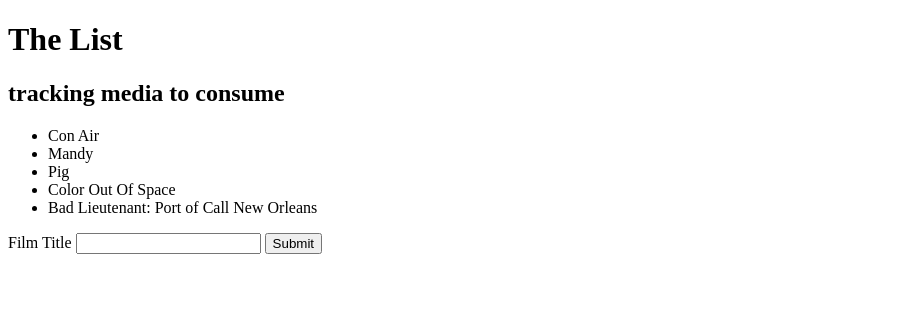
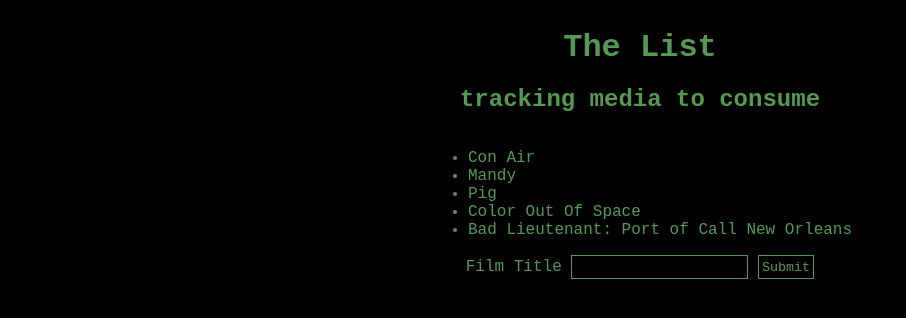
Before and after one commit to sarahhcodes/thelist, a Flask app: page / in a window 1280 px wide. Shown: the top 318 px of the page, without its empty margins (0-906 px from the left). Run offline with Flask 3, Linux system fonts and the light colour scheme.

Commit message:
adding css to template

```diff
--- a/app.py
+++ b/app.py
@@ -1,6 +1,13 @@
 from flask import Flask, render_template
+import apsw
 
 app = Flask(__name__)
+connection = apsw.Connection("list.db", flags=apsw.SQLITE_OPEN_READWRITE)
+
+# TO DO:
+# finalize template design
+# login
+# populate list
 
 @app.route("/")
 
--- /dev/null
+++ b/templates/style.css
@@ -0,0 +1,28 @@
+* {
+    font-family: 'Courier New', Courier, monospace;
+    background-color: #000;
+    color: #559955;
+}
+
+input, button {
+    border-style: solid;
+    border-color: #559955;
+    border-width: 1px;
+    padding: 0.25em;
+}
+
+.container {
+    display: flex;
+    flex-direction: column;
+    align-items: center;
+}
+
+.title {
+    display: flex;
+    flex-direction: column;
+    align-items: center;
+}
+
+h1 {
+    margin-bottom: 0;
+}
--- a/templates/tempdesign.html
+++ b/templates/tempdesign.html
@@ -3,11 +3,16 @@
 <head>
     <meta charset="UTF-8">
     <meta name="viewport" content="width=device-width, initial-scale=1.0">
+    <link rel="stylesheet" href="style.css">
     <title>The List: tracking media to consume</title>
 </head>
 <body>
+    <div class="container">
+        <div class="title">
             <h1>The List</h1>
             <h2>tracking media to consume</h2>
+        </div>
+        <div class="list">
             <ul>
                 <li>Con Air</li>
                 <li>Mandy</li>
@@ -15,10 +20,14 @@
                 <li>Color Out Of Space</li>
                 <li>Bad Lieutenant: Port of Call New Orleans</li>
             </ul>
+        </div>
+        <div class="form">
             <form>
                 <label for="title">Film Title</label>
                 <input type="text" id="title" name="title" />
                 <button type="submit" value="Submit">Submit</button>
             </form>
+        </div>
+    </div>
 </body>
 </html>
```
Also changed, not shown: list.db. Lines whose indentation alone changed are shown as unchanged.
